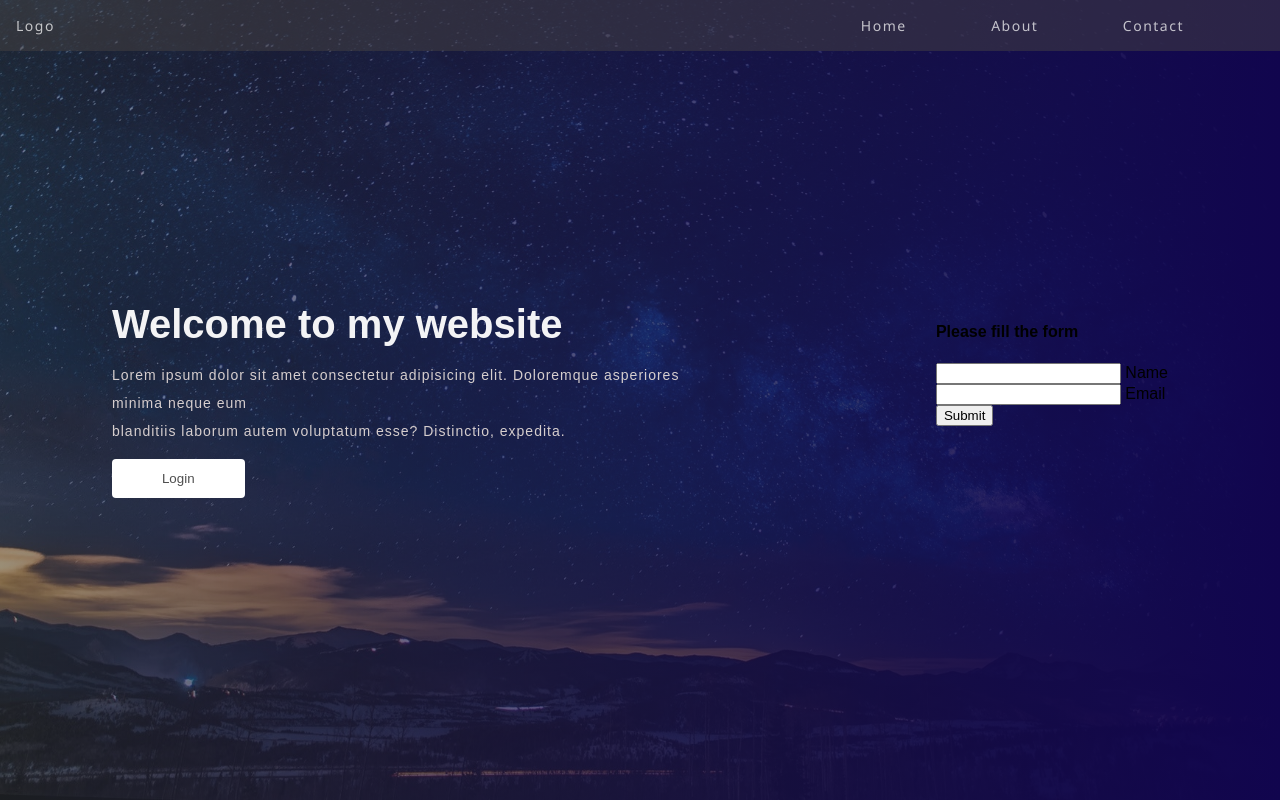
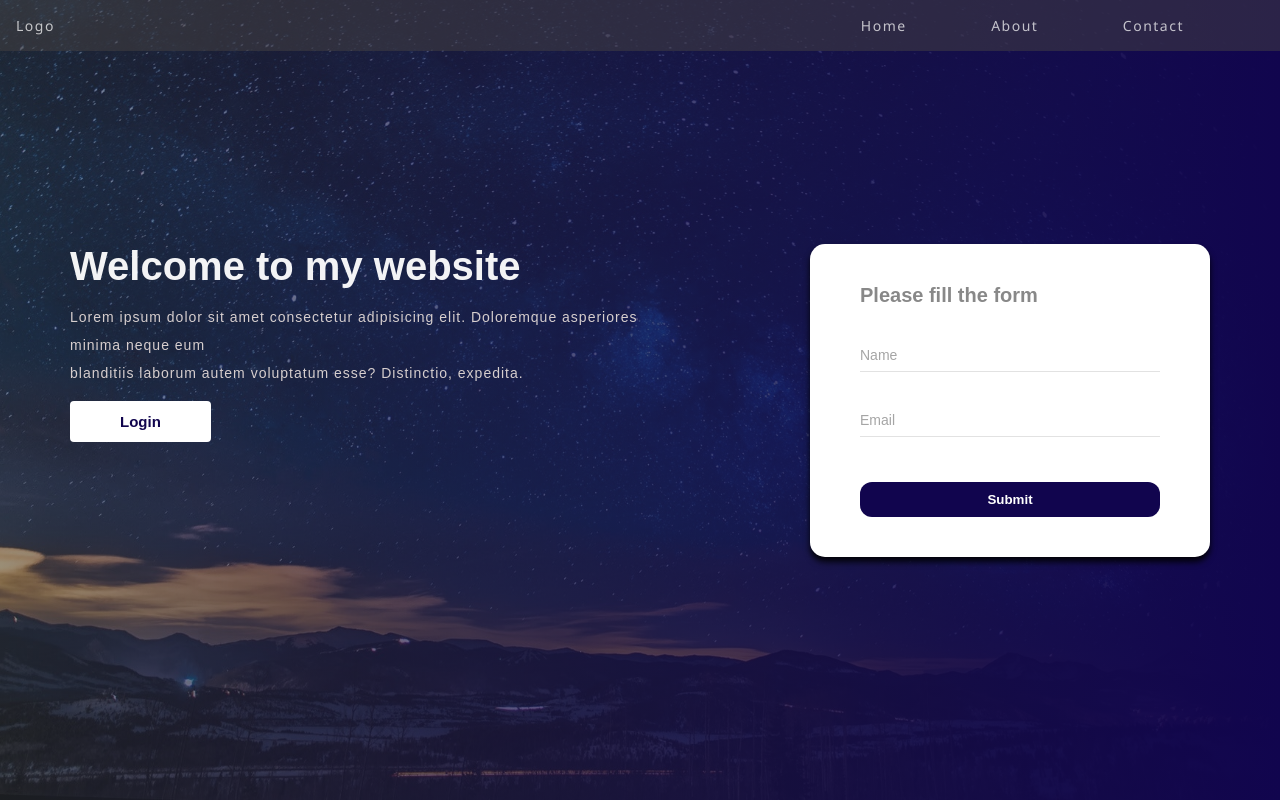
Before and after one commit to MUHSIN22/Website-using-flex, a plain HTML site: page index.html in a window 1280 px wide. Drawn offline with Linux system fonts and the light colour scheme.

Commit message:
Almost completed

```diff
--- a/index.html
+++ b/index.html
@@ -37,15 +37,15 @@
               <h4>Please fill the form</h4>
               <form action="">
                 <div class="input-group">
-                  <input type="text" name="name" id="name" />
+                  <input type="text" name="name" id="name" required/>
                   <label for="name">Name</label>
                 </div>
                 <div class="input-group">
-                  <input type="email" name="email" id="email" />
+                  <input type="email" name="email" id="email" required/>
                   <label for="email">Email</label>
                 </div>
                 <div class="btn-section">
-                  <input type="Submit" class="submit-button" />
+                  <input type="Submit" class="submit-button"/>
                 </div>
               </form>
             </div>
--- a/style.css
+++ b/style.css
@@ -6,6 +6,9 @@ body{
     padding: 0;
     font-family: Arial, Helvetica, sans-serif;
 }
+
+/*Header section starts*/
+
 header{
     width: 100%;
     background-color: rgba(70, 67, 67, 0.5);
@@ -25,6 +28,11 @@ header a{
     letter-spacing: 1.5px;
     color: rgba(255, 255, 255, 0.719);
 }
+
+/*header section end*/
+
+/*Banner sectrion*/
+
 .banner-container{
     width: 100%;
     height: 100vh;
@@ -42,6 +50,12 @@ header a{
     justify-content: space-around;
     width: 100%;
 }
+
+/*Banner section end*/
+
+/*Left section*/
+
+
 .left-section{
     width: 600px;
 }
@@ -61,9 +75,82 @@ header a{
     color: rgba(214, 206, 206, 05);
 }
 .left-section button{
-    color: rgb(78, 78, 78);
+    color: rgba(17,5,78,255) ;
+    font-weight: bold;
+    font-size: 15px;
     background-color: white;
     border: none;
     padding: 12px 50px;
     border-radius: 4px;
+    cursor: pointer;
 }
+
+
+
+/*Left section end*/
+
+/* Right section */
+
+.right-section{
+    width: 400px;
+    background-color: white;
+    border-radius: 15px;
+    padding: 40px 0;
+    box-shadow: 0 5px 6px rgba(0,0,0,0.9);
+}
+.right-section h4{
+    font-size: 20px;
+    width: 300px;
+    margin: auto;
+    margin-bottom: 30px;
+    color: rgb(136,136,136);
+}
+.input-group{
+    width: 300px;
+    margin: 30px auto;
+    display: flex;
+    flex-direction: column;
+    position: relative;
+}
+.input-group label{
+    color: rgb(165,165,165);
+    font-size: 14px;
+    position: absolute;
+    top: 10px;
+    transition: 0.5s ease-in-out;
+}
+.input-group input{
+    border: none;
+    outline: none;
+    margin-top: 5px;
+    padding: 7px;
+    border-bottom: 1px solid #c9c9c98a;
+    color: rgba(17,5,78,255) ;
+    font-weight: bold;
+    text-transform: uppercase;
+
+}
+.input-group input:focus ~ label,
+.input-group input:valid ~ label{
+    color: rgba(17,5,78,255) ;
+    top: -10px;
+    font-size: 12px;
+}
+.btn-section{
+    display: flex;
+    align-items: center;
+    justify-content: center;
+}
+.submit-button{
+    background-color: rgba(17,5,78,255);
+    color: white;
+    border: none;
+    padding : 10px 0;
+    margin-top: 15px;
+    width: 300px;
+    cursor: pointer;
+    border-radius: 12px;
+    font-weight: bold;
+}
+
+/* Right section end */
```
